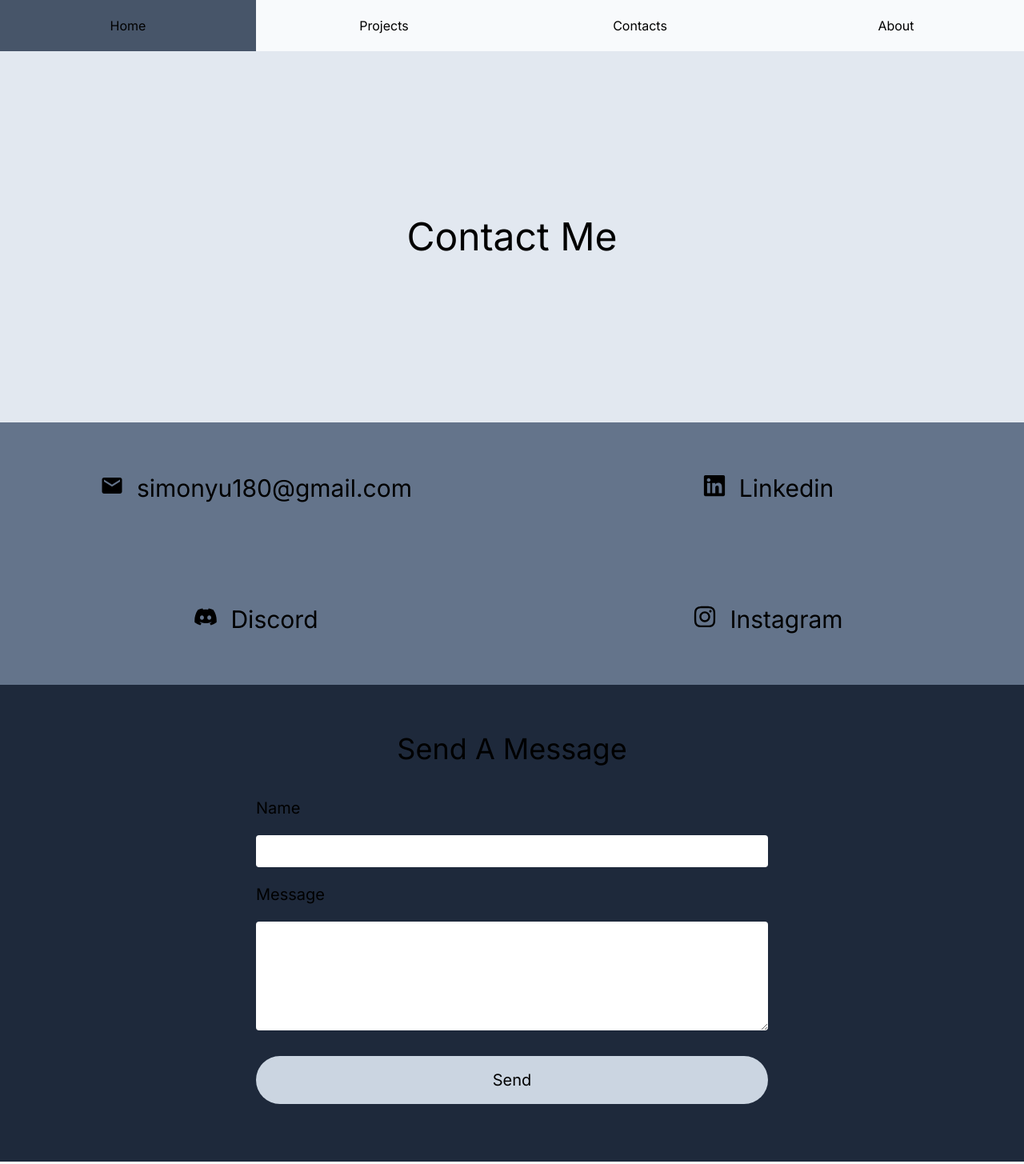
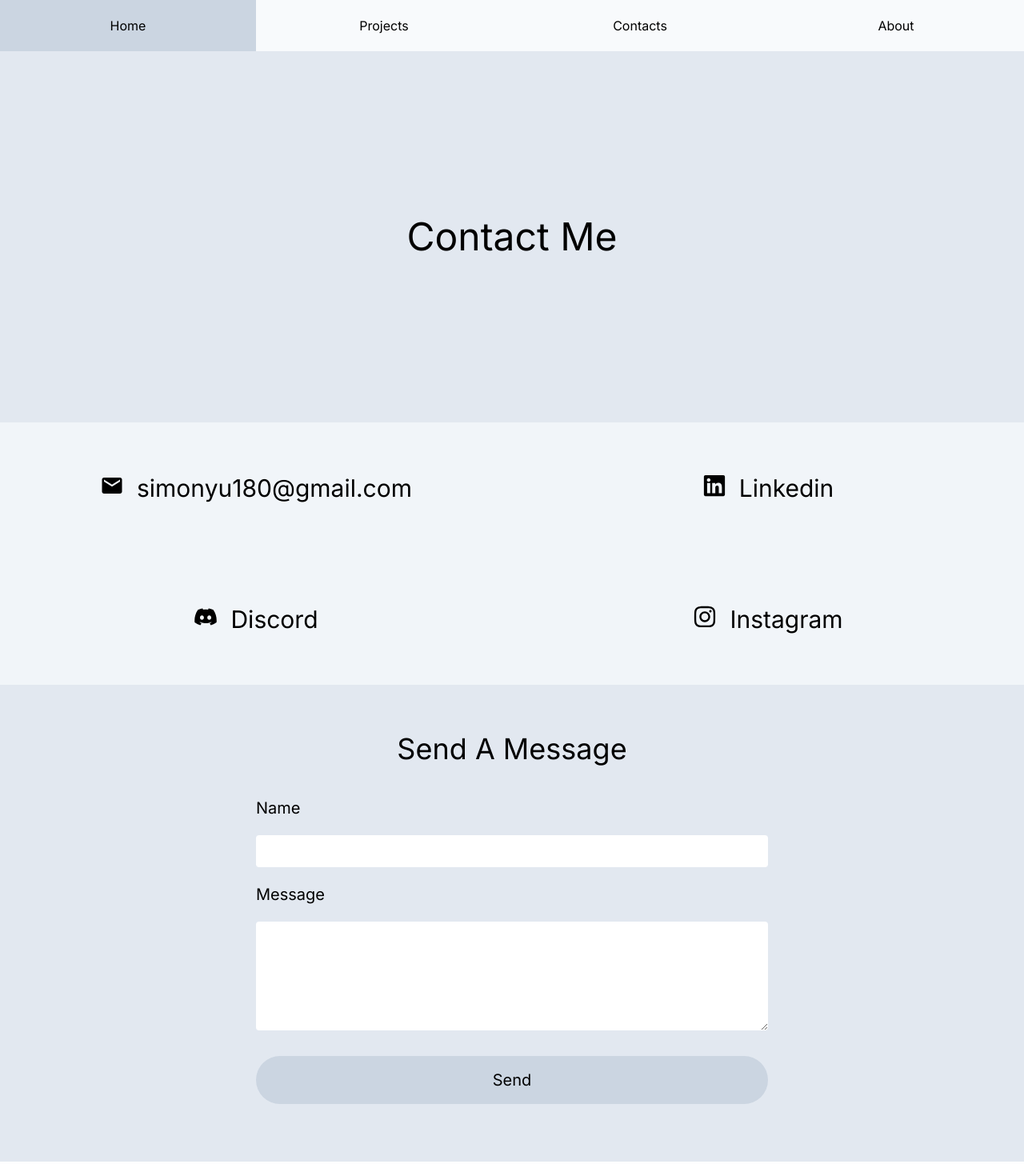
Before and after one commit to Simon7896/personal-website, a Next.js app: page /contacts in a window 1280 px wide. Shown: the top 1455 px of the page at 80% size. Built offline with nearby package versions, Linux system fonts and the light colour scheme.

Commit message:
Modified colours

```diff
--- a/src/app/contacts/page.tsx
+++ b/src/app/contacts/page.tsx
@@ -14,7 +14,7 @@ type ContactItemProps = {
 
 const ContactItem = ({ text, href, children }: ContactItemProps) => {
     return (
-        <div className="flex flex-row justify-center p-16 hover:underline hover:bg-slate-600 hover:animate-pulse">
+        <div className="flex flex-row justify-center p-16 hover:underline hover:bg-slate-300 dark:hover:bg-slate-600">
             <div className="mx-2">
                 { children }
             </div>
@@ -30,13 +30,13 @@ export default function Page() {
         <PageTransition>
         <div className="flex flex-col">
             <TitleBanner name="Contact Me"></TitleBanner>
-            <div className="grid grid-cols-1 lg:grid-cols-2 text-center text-3xl bg-slate-500">
+            <div className="grid grid-cols-1 lg:grid-cols-2 text-center text-3xl bg-slate-100 dark:bg-slate-500">
                 <ContactItem href="mailto:simonyu180@gmail.com" text="simonyu180@gmail.com"><MdEmail/></ContactItem>
                 <ContactItem text="Linkedin" href="https://www.linkedin.com/in/simon-yu-a9053122b"><FaLinkedin/></ContactItem>
                 <ContactItem href="https://discordapp.com/users/337459814995197952" text="Discord"><FaDiscord/></ContactItem>
                 <ContactItem text="Instagram" href="https://www.instagram.com/meepmoopz/"><FaInstagram/></ContactItem>
             </div>
-            <div className="py-10 w-full flex flex-row justify-center bg-slate-800">
+            <div className="py-10 w-full flex flex-row justify-center bg-slate-200 dark:bg-slate-800">
                 <Form></Form>
             </div>
         </div>
--- a/src/app/layout.tsx
+++ b/src/app/layout.tsx
@@ -12,7 +12,7 @@ type TopBarLinkProps = {
 
 const TopBarLink = ({href, children}: TopBarLinkProps) => {
   return (
-    <Link className='basis-1/6 py-5 flex-grow bg-slate-50 dark:bg-slate-900 bg-transparent hover:bg-slate-600' href={href}>{children}</Link>
+    <Link className='basis-1/6 py-5 flex-grow bg-transparent hover:bg-slate-300 hover:dark:bg-slate-600' href={href}>{children}</Link>
   )
 }
 
```
